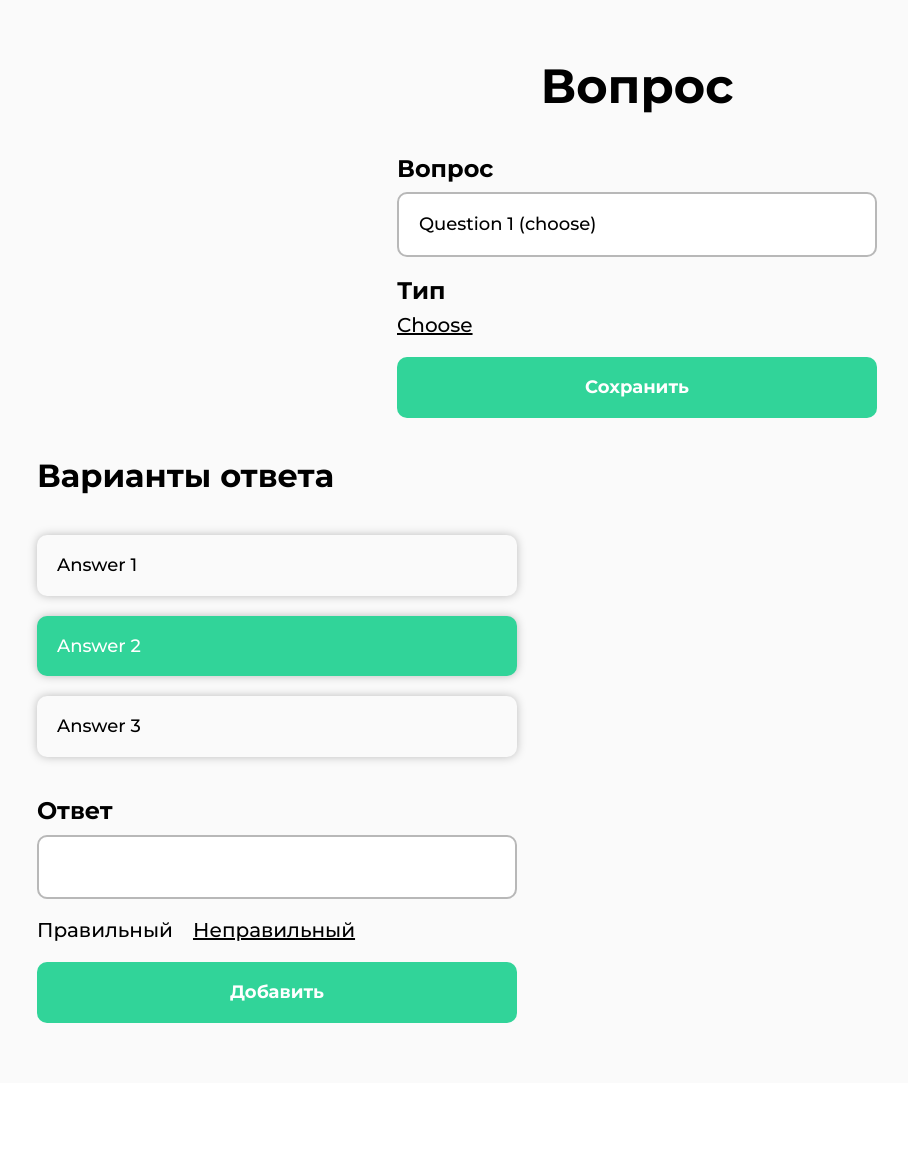
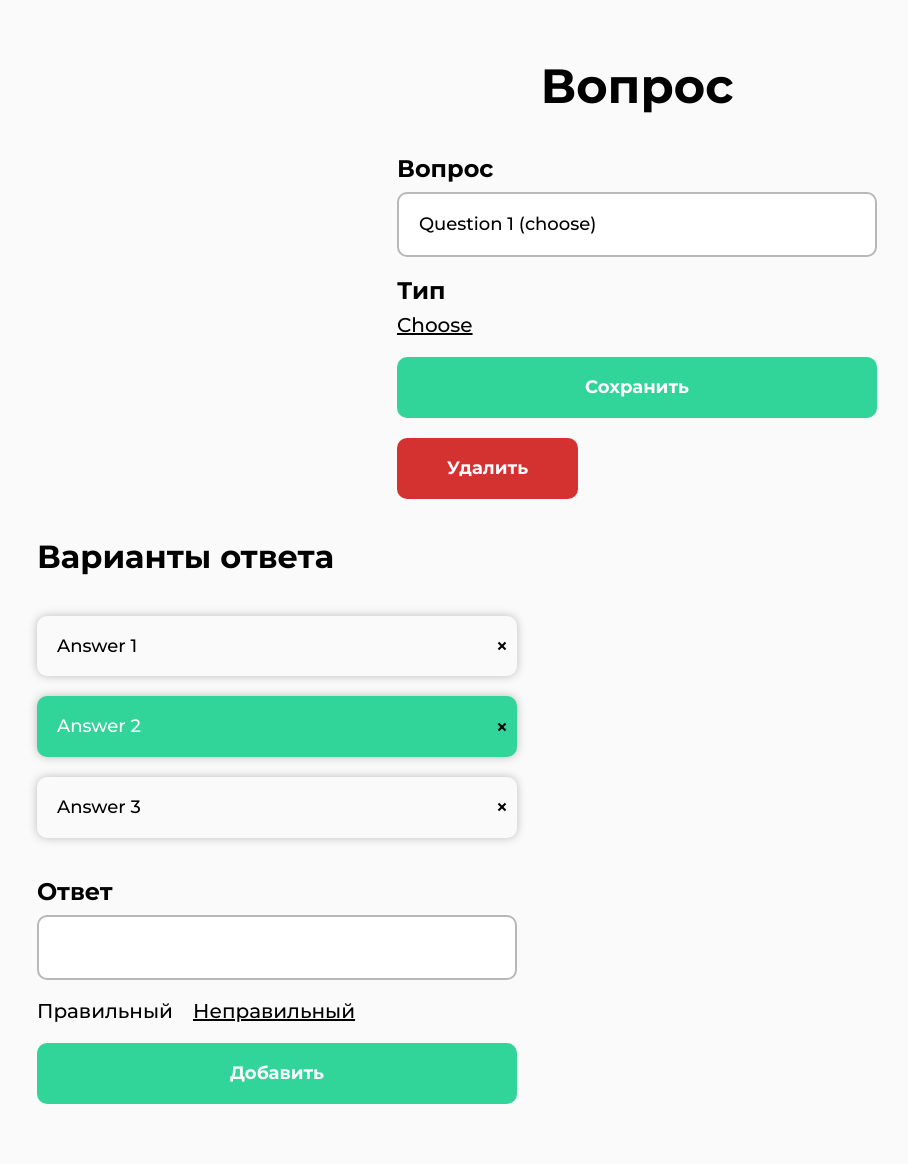
Before and after one commit to Alexzhiliuk/ladutsko, a Django app: page /test/1/question/1/ in a window 1280 px wide. Shown: the part 119-1283 px from the top of the page, without its empty margins (3-911 px from the left). Before the commit the page ends 1142 px from the top, so only its background shows below. Run offline with Django 4.2, Linux system fonts and the light colour scheme; a user stored in the database is signed in; data comes from the database, SQL or seed files in the repository; both versions use the stored data as it was after the commit.

Commit message:
add ability to delete question and answers

```diff
--- a/static/css/checkbox.css
+++ b/static/css/checkbox.css
@@ -15,9 +15,34 @@
 	font-weight: 500;
 	padding: 20px;
 	cursor: pointer;
+	position: relative;
 }
 
 .checkbox__item.checkbox__item_checked {
 	background: var(--green);
 	color: white;
 }
+
+.checkbox__cross {
+    position: absolute;
+    right: 10px;
+    top: 50%;
+    translate: 0 -50%;
+}
+
+.checkbox__cross span {
+    display: block;
+    width: 10px;
+    height: 2px;
+    background: black;
+}
+
+.checkbox__cross span:first-of-type {
+    rotate: 45deg;
+    translate: 0 50%;
+}
+
+.checkbox__cross span:last-of-type {
+    rotate: -45deg;
+    translate: 0 -50%;
+}
--- a/study/templates/study/test/question.html
+++ b/study/templates/study/test/question.html
@@ -30,20 +30,29 @@
         <div class="form__item">
             <button type="submit" class="btn">Сохранить</button>
         </div>
+        <div class="form__item">
+            <a href="{% url 'test-question-delete' question.test.pk question.pk %}" class="btn btn_red confirm submit">Удалить</a>
+        </div>
     </form>
+
+
     {% if question.type == 2 %}
+
     <h3 class="h3 mt-40">Варианты ответа</h3>
     <div class="checkbox mt-40" role="show">
         {% for answer in question.answers.all %}
         <div class="checkbox__item {% if answer.correct %}checkbox__item_checked{% endif %}">
-            <div class="checkbox__text">{{ answer.text }}</div>
+            <div class="checkbox__text">
+                {{ answer.text }}
+                <a class="checkbox__cross answer-delete" href="{% url 'answer-delete' answer.pk %}"><span></span><span></span></a>
+            </div>
         </div>
         {% endfor %}
     </div>
     <form method="POST" action="{% url 'add-answer-variant' question.pk %}" class="form form_left mt-40">
         {% csrf_token %}
         <div class="form__item">
-            <label for="{{ answer_form.text.if_for_label }}<" class="form__label">{{ answer_form.text.label }}</label>
+            <label for="{{ answer_form.text.id_for_label }}" class="form__label">{{ answer_form.text.label }}</label>
             {{ answer_form.text }}
         </div>
         <div class="form__item">
@@ -57,7 +66,9 @@
             <button type="submit" class="btn">Добавить</button>
         </div>
     </form>
+
     {% else %}
+
     <h3 class="h3 mt-40">Правильный ответ</h3>
      <form id="correct-answer-form" method="POST" action="{% url 'add-correct-text-answer' question.pk %}" class="form form_left mt-40">
         {% csrf_token %}
@@ -90,5 +101,26 @@
     })
 
     $("#correct-answer-form input#{{ answer_form.text.id_for_label }}").val("{{ question.answers.first.text }}")
+
+    $(".answer-delete").on('click', function(event) {
+        var req = confirm("Вы уверены?");
+        if (req){
+            var url = $(this).attr("href");
+            let response = $.get(url);
+            $(this).parent().parent().remove()
+            console.log(response)
+        }
+        event.preventDefault();
+    })
+
+    // Confirm
+    $(".confirm").on('click', function(e) {
+        var req = confirm("Вы уверены?");
+        if (!req){
+            event.preventDefault();
+        }
+
+    })
+
 </script>
 {% endblock %}
--- a/study/urls.py
+++ b/study/urls.py
@@ -39,7 +39,9 @@ urlpatterns = [
     path("test/add/", views.TestCreateView.as_view(), name="test-add"),
     path("test/<int:pk>/question/add/", views.TestQuestionCreateView.as_view(), name="test-question-add"),
     path("test/<int:test_pk>/question/<int:question_pk>/", views.TestQuestionEditView.as_view(), name="test-question"),
+    path("test/<int:test_pk>/question/<int:question_pk>/delete", views.delete_question, name="test-question-delete"),
 
     path("question/<int:pk>/add-answer-variant/", views.add_answer_variant, name="add-answer-variant"),
     path("question/<int:pk>/add-correct-text-answer/", views.add_correct_text_answer, name="add-correct-text-answer"),
+    path("answer/delete/<int:pk>/", views.delete_answer, name="answer-delete"),
 ]
--- a/study/views.py
+++ b/study/views.py
@@ -11,7 +11,7 @@ from .decorators.is_admin import admin_only
 from accounts.forms import UserEditForm, UserCreateForm
 from accounts.models import Application
 from .forms import AdminProfileEditForm, GroupForm, SubjectForm, LessonForm, AdminTestForm, QuestionForm, AnswerForm
-from .models import Group, Subject, Lesson, LessonPhoto, Test, Question
+from .models import Group, Subject, Lesson, LessonPhoto, Test, Question, Answer
 from django.shortcuts import get_object_or_404
 from django.core.mail import send_mail
 from django.conf import settings
@@ -600,6 +600,17 @@ class TestQuestionCreateView(LoginRequiredMixin, View):
         })
 
 
+@admin_only
+def delete_question(request, test_pk, question_pk):
+
+    question = get_object_or_404(Question, pk=question_pk)
+    name = question.text
+    question.delete()
+    messages.success(request, f"Вопрос {name} удален!")
+
+    return redirect(reverse("test", kwargs={"pk": test_pk}))
+
+
 @method_decorator(admin_only, name="dispatch")
 class TestQuestionEditView(LoginRequiredMixin, View):
     def post(self, request, *args, **kwargs):
@@ -658,3 +669,14 @@ def add_correct_text_answer(request, pk):
         return redirect(reverse("test-question", kwargs={"question_pk": pk, "test_pk": question.test.pk}))
     else:
         return redirect(reverse("tests"))
+
+
+@admin_only
+def delete_answer(request, pk):
+
+    answer = get_object_or_404(Answer, pk=pk)
+    name = answer.text
+    answer.delete()
+    messages.success(request, f"Ответ {name} удален!")
+
+    return HttpResponse("Answer delete successfully!")
```
Also changed, not shown: db.sqlite3.
